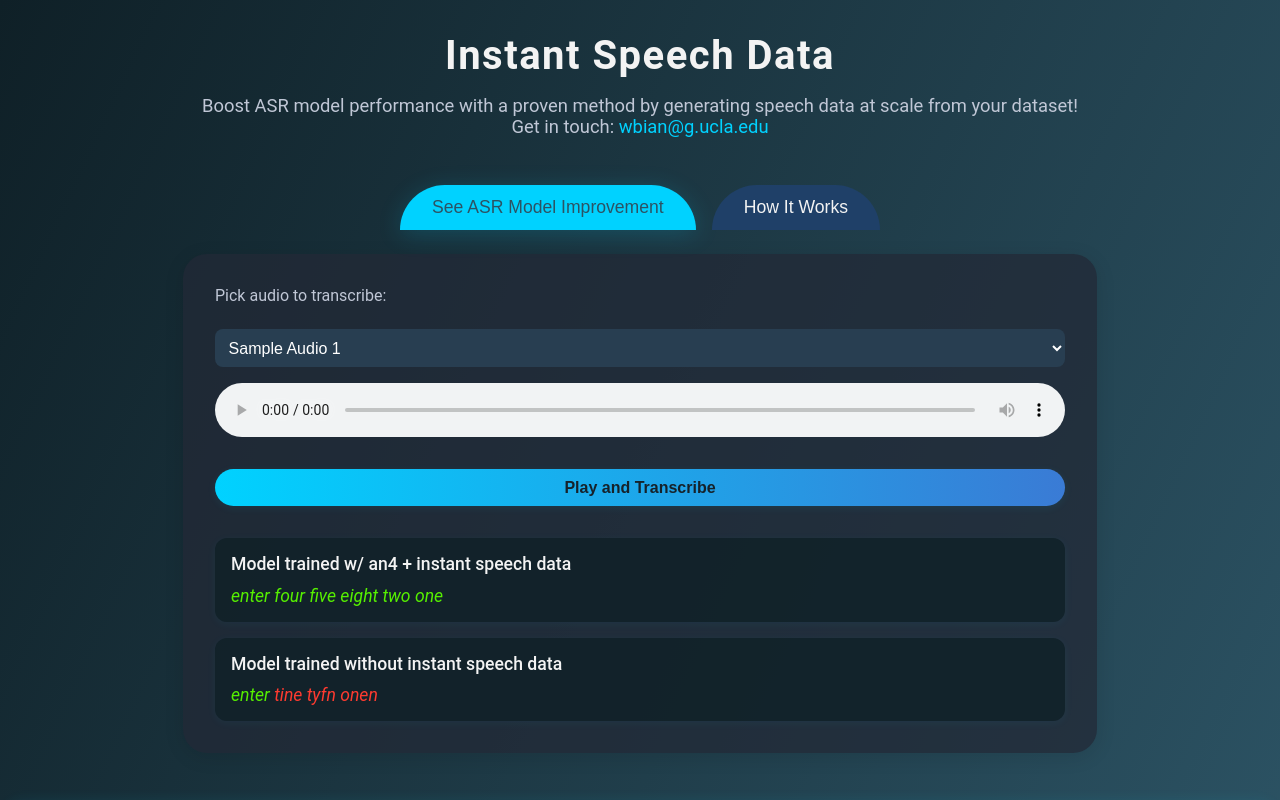
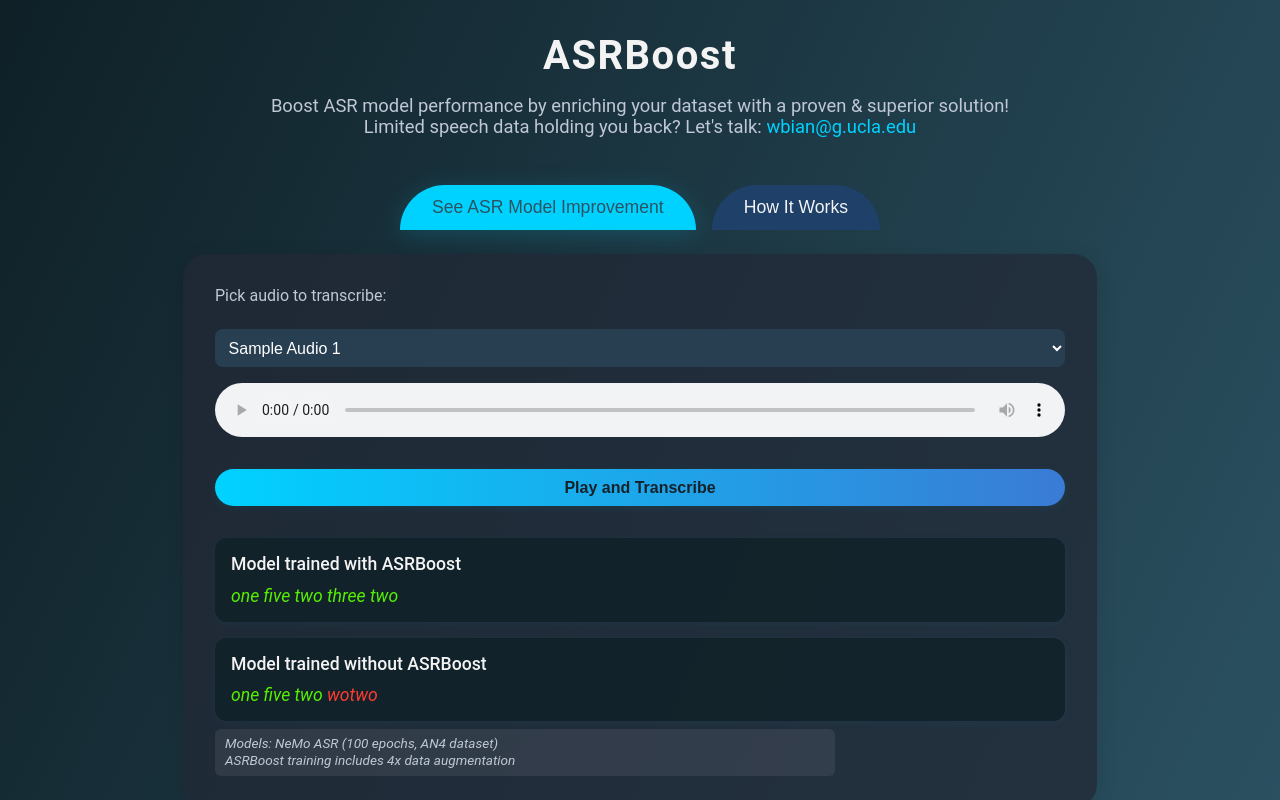
Before and after one commit to UCLA-Trustworthy-AI-Lab/asrboost, a plain HTML site: page index.html in a window 1280 px wide. Both pictures are taken after a click on the button "Play and Transcribe". Shown: the top 800 px of the page. Drawn offline with Linux system fonts and the light colour scheme.

Commit message:
stylistic and wording changes

```diff
--- a/index.html
+++ b/index.html
@@ -2,17 +2,17 @@
 <html lang="en">
 <head>
     <meta charset="UTF-8">
-    <title>Instant Speech Data</title>
+    <title>ASRBoost</title>
     <meta name="viewport" content="width=device-width, initial-scale=1">
     <link rel="stylesheet" href="style.css">
     <link rel="icon" href="imgs/icon.svg" />
 </head>
 <body>
     <header>
-        <div class="title">Instant Speech Data</div>
+        <div class="title">ASRBoost</div>
         <div class="subtitle">
-            Boost ASR model performance with a proven method by generating speech data at scale from your dataset!<br>
-            Get in touch: <a href="mailto:wbian@g.ucla.edu" class="contact-link">wbian@g.ucla.edu</a>
+            Boost ASR model performance by enriching your dataset with a proven & superior solution!<br>
+            Limited speech data holding you back? Let's talk: <a href="mailto:wbian@g.ucla.edu" class="contact-link">wbian@g.ucla.edu</a>
         </div>
     </header>
     <div class="tab-container">
@@ -28,9 +28,9 @@
     <div class="modal-overlay" id="modal-overlay">
         <div class="modal">
             <span class="modal-close" id="modal-close">&times;</span>
-            <div class="modal-title">Same content, new & realistic voice!</div>
+            <div class="modal-title">Same content, new & realistic voice! Imagine generating hundreds effortlessly. </div>
             <audio controls>
-                <source src="https://www.soundhelix.com/examples/mp3/SoundHelix-Song-2.mp3" type="audio/mpeg">
+                <source src="" type="audio/mpeg">
                 Your browser does not support the audio element.
             </audio>
             <br />
--- a/script.js
+++ b/script.js
@@ -6,10 +6,13 @@ const modalOverlay = document.getElementById('modal-overlay');
 const modalClose = document.getElementById('modal-close');
 
 const TRANSCRIPTION_PLACEHOLDER = "[Transcription output here]";
-var currInterval;
 const CORRECT_COLOR = "#56F000";
 const WRONG_COLOR = "#FF3B30";
 const NEUTRAL_COLOR = "#C0C7D6";
+
+var currInterval;
+// stores the index of the previous augmentation played so that it isn't played twice in a rwo
+var prevAugmentationInd = -1;
 
 // --- Tab utility ---
 function setActiveTab(tab) {
@@ -60,7 +63,7 @@ function showImprovement() {
             </select>
 
             <audio class="audio-player full-width" controls id="asr-audio">
-                <source src="audio/asr/an433-marh-b.mp3" type="audio/mpeg">
+                <source src="audio/asr/cen6-marh-b.mp3" type="audio/mpeg">
                 Your browser does not support the audio element.
             </audio>
 
@@ -69,19 +72,23 @@ function showImprovement() {
 
         <div class="model-results">
             <div class="model-block">
-                <div class="model-title">Model trained w/ an4 + instant speech data</div>
+                <div class="model-title">Model trained with ASRBoost</div>
                 <div class="model-placeholder" id="with-instant">${TRANSCRIPTION_PLACEHOLDER}</div>
             </div>
             <div class="model-block">
-                <div class="model-title">Model trained without instant speech data</div>
+                <div class="model-title">Model trained without ASRBoost</div>
                 <div class="model-placeholder" id="without-instant">${TRANSCRIPTION_PLACEHOLDER}</div>
             </div>
+        </div>
+        <div id="model-info" class="model-info">
+            Models: NeMo ASR (100 epochs, AN4 dataset)<br>
+            ASRBoost training includes 4x data augmentation
         </div>
     `;
 
     // Button logic
     document.getElementById('transcribe-btn').onclick = function() {
-        playAndTranscribe("enter four five eight two one", "enter tine tyfn onen");
+        playAndTranscribe("one five two three two", "one five two wotwo");
     };
 
     document.getElementById('audio-dropdown').onchange = function(e) {
@@ -89,9 +96,9 @@ function showImprovement() {
         let audioSrc; let goodTranscript; let badTranscript;
         switch (e.target.value) {
             case 'audio1':
-                audioSrc = 'audio/asr/an433-marh-b.mp3';
-                badTranscript = "enter tine tyfn onen";
-                goodTranscript = "enter four five eight two one";
+                audioSrc = 'audio/asr/cen6-marh-b.mp3';
+                badTranscript = "one five two wotwo";
+                goodTranscript = "one five two three two";
                 break;
             case 'audio2':
                 audioSrc = 'audio/asr/cen6-fcaw-b.mp3';
@@ -99,9 +106,9 @@ function showImprovement() {
                 goodTranscript = "one five two three six";
                 break;
             case 'audio3':
-                audioSrc = 'audio/asr/cen6-marh-b.mp3';
-                badTranscript = "one five two wotwo";
-                goodTranscript = "one five two three two";
+                audioSrc = 'audio/asr/an433-marh-b.mp3';
+                badTranscript = "enter tine tyfn onen";
+                goodTranscript = "enter four five eight two one";
                 break;
         }
         document.getElementById('asr-audio').src = audioSrc;
@@ -139,13 +146,27 @@ function showHowItWorks() {
             // Randomize audio example
             let idx = btn.dataset.audio;
             let modalAudio = modalOverlay.querySelector('audio source');
-            let randNum = Math.floor(Math.random() * 5);
+            let randNum = pickRandNumButNot(prevAugmentationInd);
             modalAudio.src = `audio/generation/${idx}/augment${randNum}.mp3`;
             modalOverlay.querySelector('audio').load();
+            modalOverlay.querySelector('audio').play();
             modalOverlay.style.display = 'block';
             document.getElementById("modalGeneration").setAttribute("data-audio", idx);
+            prevAugmentationInd = randNum;
         };
     });
+}
+
+function pickRandNumButNot(badNum){
+    // numbers to pick are always 0, 1, 2, 3, 4
+    let choices = [];
+    for(let i = 0; i < 5; i++){
+        if(i == badNum){
+            continue;
+        }
+        choices.push(i);
+    }
+    return choices[Math.floor(Math.random() * 4)];
 }
 
 // --- Modal/Popup logic ---
--- a/style.css
+++ b/style.css
@@ -93,6 +93,20 @@ select.full-width {
     display: flex;
     flex-direction: column; /* Stack items vertically */
     align-items: flex-start; /* Align button with left edge of player */
+}
+
+.model-info {
+    font-size: 0.85rem;
+    color: #C0C7D6;
+    margin-top: 0.5rem;
+    font-style: italic;
+    max-width: 600px;
+    line-height: 1.3;
+    user-select: none;
+    /* Optional subtle background highlight */
+    background: rgba(192, 199, 214, 0.1);
+    padding: 6px 10px;
+    border-radius: 6px;
 }
 
 .asr-right-area {
```
